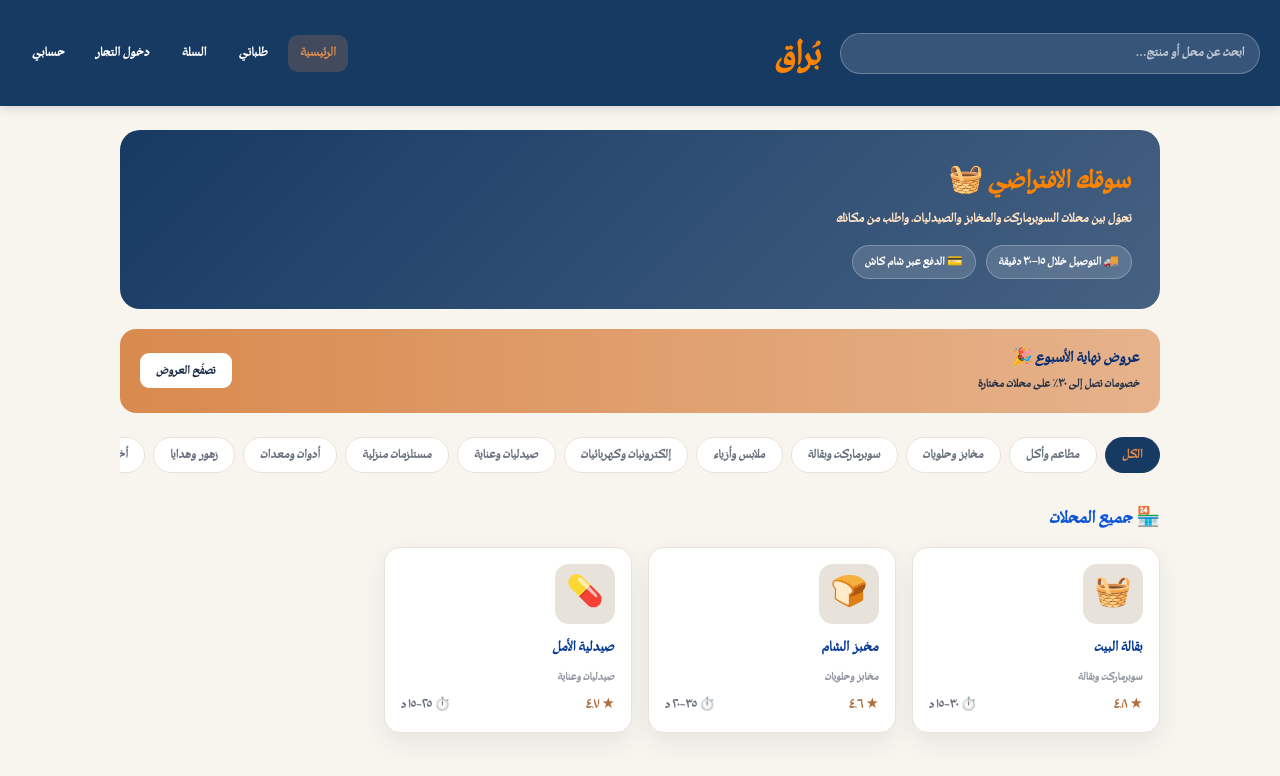
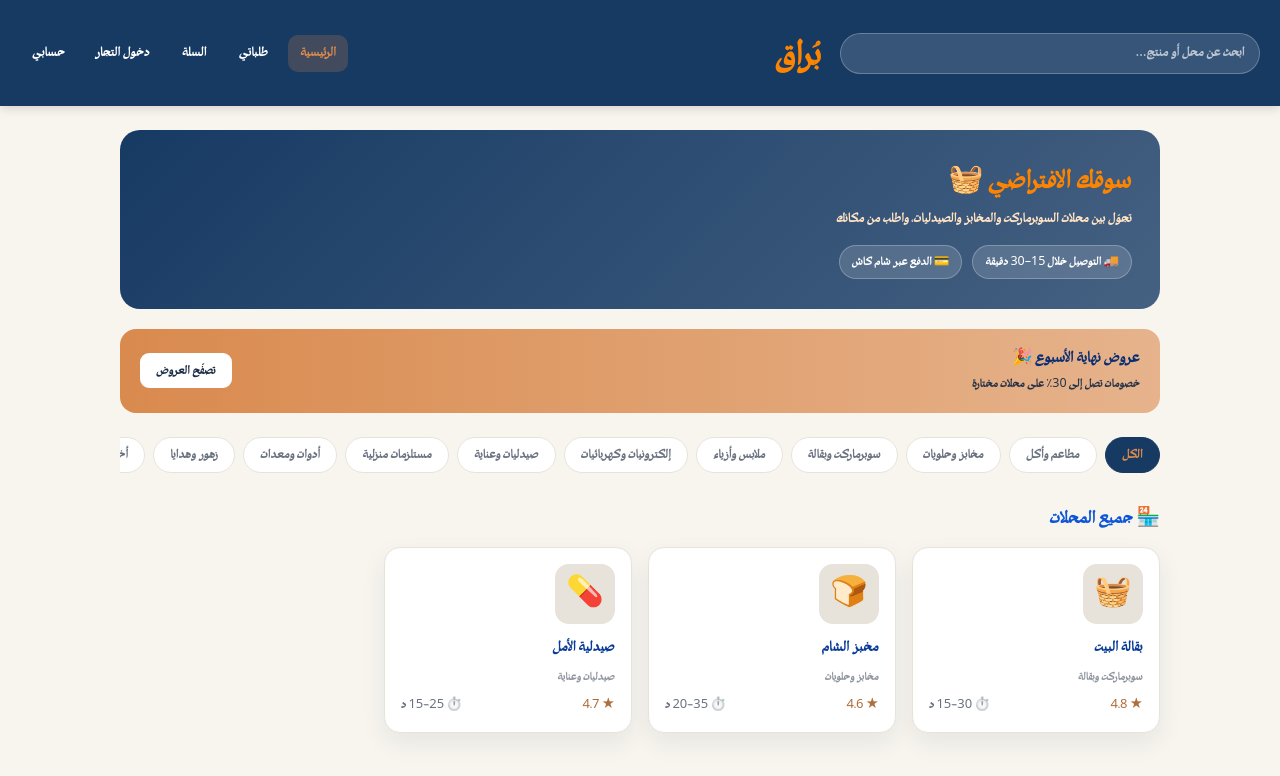
Before and after one commit to houthaefa6-ux/buraq-store, a plain HTML site: page index.html in a window 1280 px wide. Drawn offline with nearby package versions, Linux system fonts and the light colour scheme; no server answers.

Commit message:
Render digits in Western form by excluding them from Mawj
Limit the Mawj faces with unicode-range so 0-9 and % fall back to the
system font; Mawj draws ASCII digits in Arabic-Indic shapes.

Co-Authored-By: Claude Fable 5.2 <noreply@anthropic.com>
Claude-Session: https://claude.ai/code/session_017NRgPtpdX5U3LFa4qgnene

```diff
--- a/index.html
+++ b/index.html
@@ -39,12 +39,14 @@
    لكل فئة نصية ملف مستقل. الملف الأصلي يحتوي وزنًا واحدًا فقط (Regular 400)
    بلا مائل ولا محاور متغيّرة، لذلك كل الملفات تحمل الرسم نفسه والوزن نفسه؛
    التمييز بين الفئات يتم بالحجم وارتفاع السطر من المتغيّرات أدناه.
+   الأرقام (0-9) وعلامة % مستثناة عبر unicode-range لتُعرض بالشكل الإنجليزي
+   من الخط الاحتياطي، لأن «موج» يرسمها بالشكل الهندي.
    ===================================================================== */
-@font-face{font-family:'Mawj Main Heading';src:url('fonts/Mawj-MainHeading.woff2') format('woff2');font-weight:400;font-style:normal;font-display:swap;}
-@font-face{font-family:'Mawj Intro Heading';src:url('fonts/Mawj-IntroHeading.woff2') format('woff2');font-weight:400;font-style:normal;font-display:swap;}
-@font-face{font-family:'Mawj Sub Heading';src:url('fonts/Mawj-SubHeading.woff2') format('woff2');font-weight:400;font-style:normal;font-display:swap;}
-@font-face{font-family:'Mawj Section Heading';src:url('fonts/Mawj-SectionHeading.woff2') format('woff2');font-weight:400;font-style:normal;font-display:swap;}
-@font-face{font-family:'Mawj Body';src:url('fonts/Mawj-Body.woff2') format('woff2');font-weight:400;font-style:normal;font-display:swap;}
+@font-face{font-family:'Mawj Main Heading';src:url('fonts/Mawj-MainHeading.woff2') format('woff2');font-weight:400;font-style:normal;font-display:swap;unicode-range:U+0000-0024,U+0026-002F,U+003A-10FFFF;}
+@font-face{font-family:'Mawj Intro Heading';src:url('fonts/Mawj-IntroHeading.woff2') format('woff2');font-weight:400;font-style:normal;font-display:swap;unicode-range:U+0000-0024,U+0026-002F,U+003A-10FFFF;}
+@font-face{font-family:'Mawj Sub Heading';src:url('fonts/Mawj-SubHeading.woff2') format('woff2');font-weight:400;font-style:normal;font-display:swap;unicode-range:U+0000-0024,U+0026-002F,U+003A-10FFFF;}
+@font-face{font-family:'Mawj Section Heading';src:url('fonts/Mawj-SectionHeading.woff2') format('woff2');font-weight:400;font-style:normal;font-display:swap;unicode-range:U+0000-0024,U+0026-002F,U+003A-10FFFF;}
+@font-face{font-family:'Mawj Body';src:url('fonts/Mawj-Body.woff2') format('woff2');font-weight:400;font-style:normal;font-display:swap;unicode-range:U+0000-0024,U+0026-002F,U+003A-10FFFF;}
 :root{
   --ink:#1E2F46;
   --ink-soft:#6B7280;
--- a/service-worker.js
+++ b/service-worker.js
@@ -10,7 +10,7 @@
    بعد أي تعديل على الموقع: ارفع الرقم في CACHE_VERSION لتحديث الكاش.
    ======================================================================= */
 
-const CACHE_VERSION = 'buraq-v2';
+const CACHE_VERSION = 'buraq-v3';
 const CORE_ASSETS = [
   './',
   './index.html',
```
